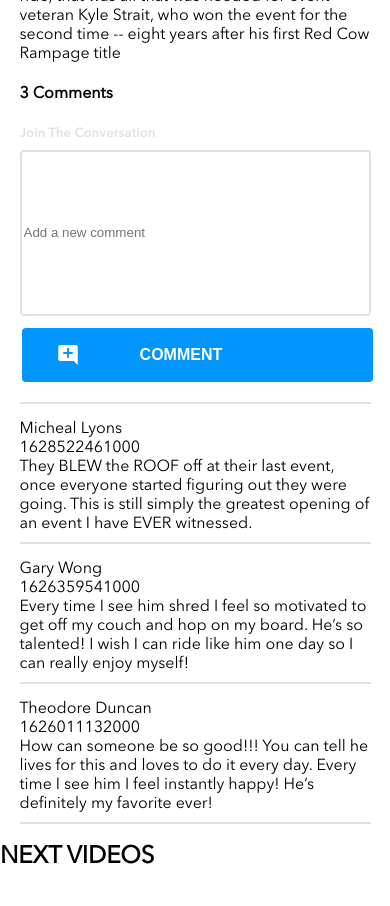
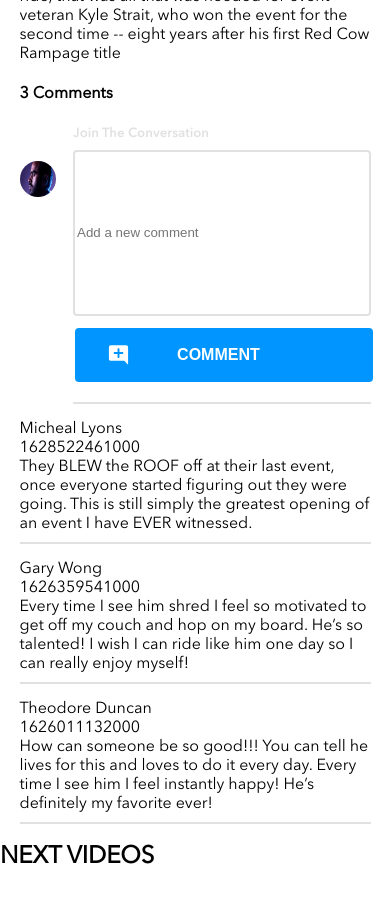
Before and after one commit to jemeryalvarado/brainflix, a React (Create React App) app: page / in a window 390 px wide. Shown: the part 780-1686 px from the top of the page. Built offline with nearby package versions, Linux system fonts and the light colour scheme; grey boxes are pictures that could not be loaded.

Commit message:
finished mobile layout

```diff
--- a/src/App.scss
+++ b/src/App.scss
@@ -1,4 +1,3 @@
-
 @use "./styles/partials/fonts.scss";
 
 body {
--- a/src/components/Comments/Comments.js
+++ b/src/components/Comments/Comments.js
@@ -2,6 +2,7 @@ import details from "../../Data/video-details.json";
 import "./Comments.scss";
 import Hero from "../Hero/Hero";
 import comment from "../../assets/Icons/add_comment.svg";
+import avatar from '../../assets/Images/Mohan-muruge.jpg'
 
 export default function Comments({ current, details }) {
   let info = (id) => {
@@ -13,10 +14,13 @@ export default function Comments({ current, details }) {
 
   return (
     <div className="comments">
-      <section className="comment-form">
+      <section className="comments-form">
+        <div className="comments-form-avatar"> <img src={avatar} alt="avatar" /></div>
         <form>
           <h5>Join The Conversation</h5>
-          <input id="commenttext" type="text" placeholder="Add a new comment" />
+
+
+          <input id="commenttext" type="text" placeholder="Add a new comment"></input>
           <button id="button">
             {" "}
             <img src={comment} alt="upload" />
--- a/src/components/Comments/Comments.scss
+++ b/src/components/Comments/Comments.scss
@@ -10,7 +10,17 @@
   &-form {
     width: 100%;
     display: flex;
-    flex-direction: column;
+    flex-direction: row;
+
+    &-avatar {
+      margin-top: 10%;
+      margin-right: 5%;
+      img {
+        width: 2.25rem;
+        height: 2.25rem;
+        border-radius: 50%;
+      }
+    }
   }
 
   form {
--- a/src/components/Videos/Videos.scss
+++ b/src/components/Videos/Videos.scss
@@ -19,6 +19,7 @@
       border-radius: 0.25rem;
       width: 40%;
       height: auto;
+      object-fit: fill;
     }
   }
 
```
